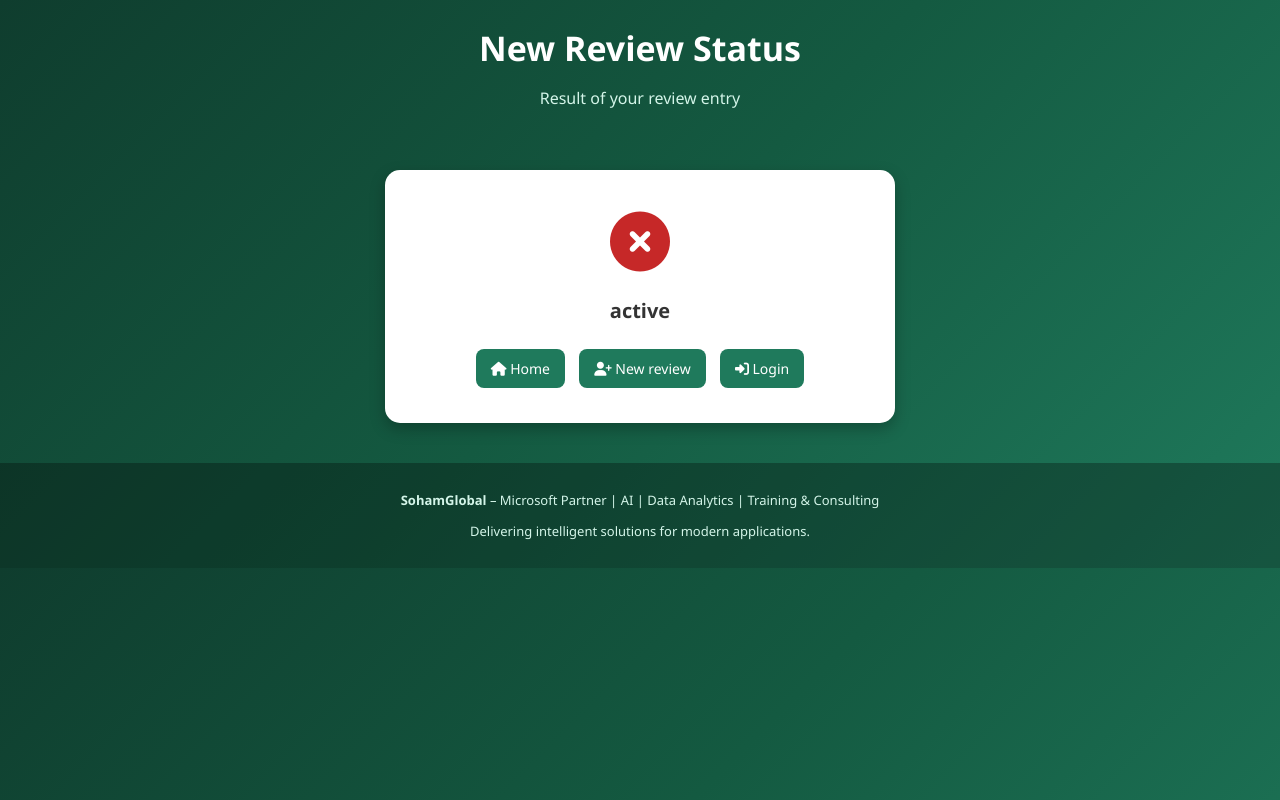
After one commit to sohamglobal/PythonDBWebDSAIML-January2026, a Django app: template revanalysis/templates/addrevstatus.html in a window 1280 px wide. The commit adds this page. Run offline with Django 5.2, Linux system fonts and the light colour scheme; the template is opened without the code that fills it: most values are stand-ins (such as "Sample title", 1, 10 or a date in 2020).

Commit message:
Add files via upload

```diff
--- a/revanalysis/revanalysis/urls.py
+++ b/revanalysis/revanalysis/urls.py
@@ -25,4 +25,6 @@ urlpatterns = [
     path('login/',views.login),
     path('newrev/',views.newreview),
     path('adduser/',views.adduser),
+    path('addreview/',views.addreview),
+    path('report/',views.genreport),
 ]
--- /dev/null
+++ b/revanalysis/templates/addrevstatus.html
@@ -0,0 +1,144 @@
+<!DOCTYPE html>
+<html lang="en">
+<head>
+    <meta charset="UTF-8">
+    <title>Registration Status</title>
+    <meta name="viewport" content="width=device-width, initial-scale=1.0">
+
+    <!-- Font Awesome -->
+    <link rel="stylesheet" href="https://cdnjs.cloudflare.com/ajax/libs/font-awesome/6.5.0/css/all.min.css">
+
+    <style>
+        body {
+            margin: 0;
+            font-family: 'Segoe UI', sans-serif;
+            background: linear-gradient(135deg, #0f3d2e, #145a41, #1f7a5c);
+            color: white;
+        }
+
+        header {
+            text-align: center;
+            padding: 25px 10px;
+        }
+
+        header h1 {
+            margin: 0;
+            font-size: 34px;
+        }
+
+        header p {
+            color: #d4f5e9;
+        }
+
+        .container {
+            display: flex;
+            justify-content: center;
+            align-items: center;
+            padding: 20px;
+        }
+
+        .status-card {
+            background: white;
+            color: #333;
+            border-radius: 15px;
+            padding: 30px;
+            width: 100%;
+            max-width: 450px;
+            text-align: center;
+            box-shadow: 0 6px 15px rgba(0,0,0,0.25);
+        }
+
+        .status-icon {
+            font-size: 60px;
+            margin-bottom: 15px;
+        }
+
+        .success {
+            color: #2e7d32;
+        }
+
+        .error {
+            color: #c62828;
+        }
+
+        .status-text {
+            font-size: 20px;
+            margin: 15px 0;
+            font-weight: 600;
+        }
+
+        .actions {
+            margin-top: 20px;
+        }
+
+        .btn {
+            display: inline-block;
+            padding: 10px 15px;
+            margin: 5px;
+            border-radius: 8px;
+            text-decoration: none;
+            font-size: 14px;
+            color: white;
+            background: #1f7a5c;
+            transition: 0.3s;
+        }
+
+        .btn:hover {
+            background: #145a41;
+        }
+
+        footer {
+            text-align: center;
+            padding: 15px;
+            background: rgba(0,0,0,0.3);
+            margin-top: 20px;
+        }
+
+        footer p {
+            font-size: 13px;
+            color: #d4f5e9;
+        }
+    </style>
+</head>
+
+<body>
+
+<header>
+    <h1>New Review Status</h1>
+    <p>Result of your review entry</p>
+</header>
+
+<div class="container">
+    <div class="status-card">
+
+        <!-- You can control icon via backend if needed -->
+        {% if "success" in status|lower %}
+            <div class="status-icon success">
+                <i class="fas fa-check-circle"></i>
+            </div>
+        {% else %}
+            <div class="status-icon error">
+                <i class="fas fa-times-circle"></i>
+            </div>
+        {% endif %}
+
+        <div class="status-text">
+            {{status}}
+        </div>
+
+        <div class="actions">
+            <a href="/reviews/" class="btn"><i class="fas fa-home"></i> Home</a>
+            <a href="/newrev/" class="btn"><i class="fas fa-user-plus"></i> New review</a>
+            <a href="/login/" class="btn"><i class="fas fa-sign-in-alt"></i> Login</a>
+        </div>
+
+    </div>
+</div>
+
+<footer>
+    <p><strong>SohamGlobal</strong> – Microsoft Partner | AI | Data Analytics | Training & Consulting</p>
+    <p>Delivering intelligent solutions for modern applications.</p>
+</footer>
+
+</body>
+</html>
--- a/revanalysis/templates/index.html
+++ b/revanalysis/templates/index.html
@@ -145,7 +145,7 @@
     <div class="card report">
         <i class="fas fa-file-alt"></i>
         <h3>Reports</h3>
-        <p>Detailed output</p>
+        <p><a href="/report/" style="text-decoration: none;">Detailed output</a></p>
     </div>
 
     <div class="card analytics">
```
Also changed, not shown: revanalysis/revanalysis/views.py (+29 -0 lines), revanalysis/templates/newreview.html (+4 -4 lines), revanalysis/templates/showreport.html (added, +11 -0 lines).
